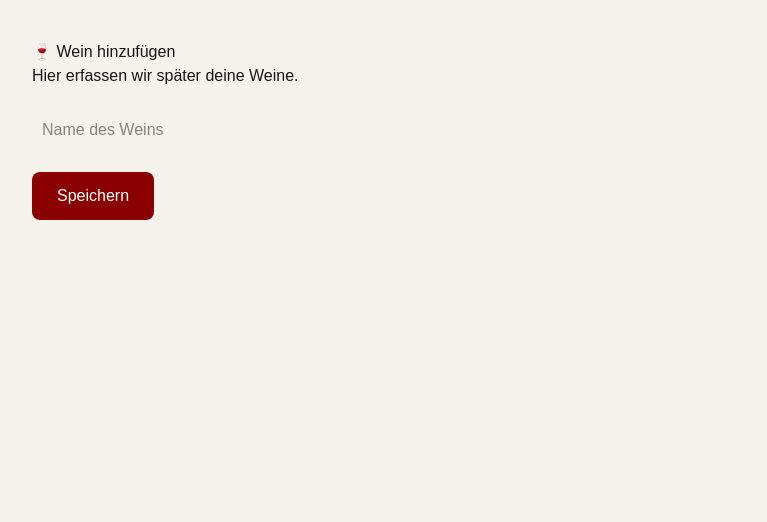
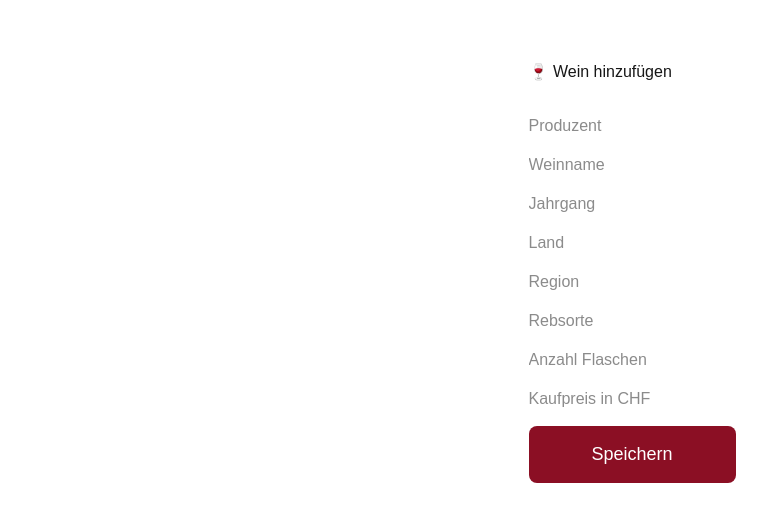
Before and after one commit to maprinz76-ctrl/winecellar-ai, a Next.js app: page /wein-hinzufuegen in a window 1280 px wide. Shown: the top 522 px of the page, without its empty margins (8-775 px from the left). Built offline with nearby package versions, Linux system fonts and the light colour scheme.

Commit message:
Version 0.2 - Weinkeller mit Speicherung

```diff
--- a/app/wein-hinzufuegen/page.tsx
+++ b/app/wein-hinzufuegen/page.tsx
@@ -1,40 +1,138 @@
+"use client";
+import { useState } from "react";
+
   export default function WeinHinzufuegen() {
+    const [produzent, setProduzent] = useState("");
+  const [weinname, setWeinname] = useState("");
+  const [jahrgang, setJahrgang] = useState("");
+  const [land, setLand] = useState("");
+  const [region, setRegion] = useState("");
+  const [rebsorte, setRebsorte] = useState("");
+  const [anzahl, setAnzahl] = useState("");
+  const [preis, setPreis] = useState("");
+  function handleSubmit(event: any) {
+    event.preventDefault();
+
+    if (!produzent.trim() || !weinname.trim()) {
+      alert("Bitte Produzent und Weinname eingeben.");
+      return;
+    }
+
+    const neuerWein = {
+      id: Date.now(),
+      produzent,
+      weinname,
+      jahrgang,
+      land,
+      region,
+      rebsorte,
+      anzahl: Number(anzahl),
+      preis: Number(preis),
+    };
+
+    const gespeicherteWeine = JSON.parse(
+      localStorage.getItem("weine") || "[]"
+    );
+
+    gespeicherteWeine.push(neuerWein);
+
+    localStorage.setItem(
+      "weine",
+      JSON.stringify(gespeicherteWeine)
+    );
+
+    alert(`${produzent} ${weinname} wurde gespeichert.`);
+
+    setProduzent("");
+    setWeinname("");
+    setJahrgang("");
+    setLand("");
+    setRegion("");
+    setRebsorte("");
+    setAnzahl("");
+    setPreis("");
+  }
   return (
     <main
       style={{
-        minHeight: "100vh",
-        backgroundColor: "#f5f1eb",
-        padding: "40px",
+        maxWidth: "600px",
+        margin: "40px auto",
         fontFamily: "Arial",
+        padding: "20px",
       }}
     >
       <h1>🍷 Wein hinzufügen</h1>
 
-      <p>Hier erfassen wir später deine Weine.</p>
+<form
+  onSubmit={handleSubmit}
+  style={{
+    display: "flex",
+    flexDirection: "column",
+    gap: "15px",
+    marginTop: "30px",
+  }}
+>
+        <input
+  placeholder="Produzent"
+  value={produzent}
+  onChange={(e) => setProduzent(e.target.value)}
+/>
+        <input
+  placeholder="Weinname"
+  value={weinname}
+  onChange={(e) => setWeinname(e.target.value)}
+/>
+        <input
+  placeholder="Jahrgang"
+  type="number"
+  value={jahrgang}
+  onChange={(e) => setJahrgang(e.target.value)}
+/>
 
         <input
-        type="text"
-        placeholder="Name des Weins"
-        style={{
-          width: "300px",
-          padding: "10px",
-          marginTop: "20px",
-          display: "block",
-        }}
+  placeholder="Land"
+  value={land}
+  onChange={(e) => setLand(e.target.value)}
+/>
+        <input
+  placeholder="Region"
+  value={region}
+  onChange={(e) => setRegion(e.target.value)}
+/>
+        <input
+  placeholder="Rebsorte"
+  value={rebsorte}
+  onChange={(e) => setRebsorte(e.target.value)}
+/>
+        <input
+  placeholder="Anzahl Flaschen"
+  type="number"
+  value={anzahl}
+  onChange={(e) => setAnzahl(e.target.value)}
+/>
+        <input
+  placeholder="Kaufpreis in CHF"
+  type="number"
+  step="0.05"
+  value={preis}
+  onChange={(e) => setPreis(e.target.value)}
 />
 
 <button
+  type="submit"
   style={{
-          marginTop: "20px",
-          padding: "12px 25px",
-          backgroundColor: "#8B0000",
+            background: "#8b0f24",
             color: "white",
+            padding: "15px",
             border: "none",
             borderRadius: "8px",
+            fontSize: "18px",
+            cursor: "pointer",
           }}
         >
           Speichern
         </button>
+      </form>
     </main>
   );
 }
--- /dev/null
+++ b/app/weinkeller/page.tsx
@@ -0,0 +1,282 @@
+"use client";
+
+import Link from "next/link";
+import { useEffect, useState } from "react";
+
+type Wein = {
+  id: number;
+  produzent: string;
+  weinname: string;
+  jahrgang: string;
+  land: string;
+  region: string;
+  rebsorte: string;
+  anzahl: number;
+  preis: number;
+};
+
+export default function Weinkeller() {
+  const [weine, setWeine] = useState<Wein[]>([]);
+
+  useEffect(() => {
+    const daten = localStorage.getItem("weine");
+
+    if (daten) {
+      setWeine(JSON.parse(daten));
+    }
+  }, []);
+
+  function weinLoeschen(id: number) {
+    const bestaetigt = window.confirm(
+      "Möchtest du diesen Wein wirklich löschen?"
+    );
+
+    if (!bestaetigt) {
+      return;
+    }
+
+    const neueListe = weine.filter((wein) => wein.id !== id);
+
+    setWeine(neueListe);
+    localStorage.setItem("weine", JSON.stringify(neueListe));
+  }
+
+  return (
+    <main
+      style={{
+        minHeight: "100vh",
+        backgroundColor: "#f4f1ec",
+        padding: "30px 20px",
+        fontFamily: "Arial, sans-serif",
+        color: "#231f20",
+      }}
+    >
+      <div
+        style={{
+          width: "100%",
+          maxWidth: "850px",
+          margin: "0 auto",
+        }}
+      >
+        <Link
+          href="/"
+          style={{
+            color: "#7b1026",
+            textDecoration: "none",
+            fontWeight: "bold",
+          }}
+        >
+          ← Zurück zum Dashboard
+        </Link>
+
+        <div style={{ marginTop: "28px", marginBottom: "26px" }}>
+          <p
+            style={{
+              margin: 0,
+              color: "#7b6f68",
+            }}
+          >
+            Deine persönliche Sammlung
+          </p>
+
+          <h1
+            style={{
+              margin: "8px 0 0",
+              fontSize: "36px",
+            }}
+          >
+            🍷 Mein Weinkeller
+          </h1>
+        </div>
+
+        {weine.length === 0 ? (
+          <div
+            style={{
+              backgroundColor: "white",
+              padding: "30px",
+              borderRadius: "16px",
+              textAlign: "center",
+            }}
+          >
+            <p>Es sind noch keine Weine gespeichert.</p>
+
+            <Link
+              href="/wein-hinzufuegen"
+              style={{
+                display: "inline-block",
+                marginTop: "12px",
+                padding: "14px 22px",
+                backgroundColor: "#7b1026",
+                color: "white",
+                textDecoration: "none",
+                borderRadius: "10px",
+                fontWeight: "bold",
+              }}
+            >
+              + Ersten Wein hinzufügen
+            </Link>
+          </div>
+        ) : (
+          <div
+            style={{
+              display: "grid",
+              gap: "18px",
+            }}
+          >
+            {weine.map((wein) => {
+              const gesamtwert = wein.anzahl * wein.preis;
+
+              return (
+                <article
+                  key={wein.id}
+                  style={{
+                    backgroundColor: "white",
+                    padding: "22px",
+                    borderRadius: "16px",
+                    boxShadow: "0 6px 20px rgba(40, 30, 30, 0.08)",
+                  }}
+                >
+                  <div
+                    style={{
+                      display: "flex",
+                      justifyContent: "space-between",
+                      gap: "20px",
+                      alignItems: "flex-start",
+                    }}
+                  >
+                    <div>
+                      <p
+                        style={{
+                          margin: 0,
+                          color: "#7b1026",
+                          fontWeight: "bold",
+                        }}
+                      >
+                        {wein.produzent}
+                      </p>
+
+                      <h2
+                        style={{
+                          margin: "5px 0 10px",
+                          fontSize: "25px",
+                        }}
+                      >
+                        {wein.weinname}
+                      </h2>
+
+                      <p
+                        style={{
+                          margin: 0,
+                          color: "#6e6560",
+                          lineHeight: 1.6,
+                        }}
+                      >
+                        Jahrgang: {wein.jahrgang || "nicht angegeben"}
+                        <br />
+                        Herkunft:{" "}
+                        {[wein.region, wein.land]
+                          .filter(Boolean)
+                          .join(", ") || "nicht angegeben"}
+                        <br />
+                        Rebsorte: {wein.rebsorte || "nicht angegeben"}
+                      </p>
+                    </div>
+
+                    <button
+                      type="button"
+                      onClick={() => weinLoeschen(wein.id)}
+                      style={{
+                        border: "none",
+                        backgroundColor: "#f4e7e9",
+                        color: "#7b1026",
+                        padding: "9px 12px",
+                        borderRadius: "9px",
+                        cursor: "pointer",
+                      }}
+                    >
+                      Löschen
+                    </button>
+                  </div>
+
+                  <div
+                    style={{
+                      display: "grid",
+                      gridTemplateColumns:
+                        "repeat(3, minmax(0, 1fr))",
+                      gap: "12px",
+                      marginTop: "20px",
+                    }}
+                  >
+                    <InfoBox
+                      title="Flaschen"
+                      value={String(wein.anzahl)}
+                    />
+
+                    <InfoBox
+                      title="Preis pro Flasche"
+                      value={`CHF ${wein.preis.toFixed(2)}`}
+                    />
+
+                    <InfoBox
+                      title="Gesamtwert"
+                      value={`CHF ${gesamtwert.toFixed(2)}`}
+                    />
+                  </div>
+                </article>
+              );
+            })}
+          </div>
+        )}
+
+        {weine.length > 0 && (
+          <Link
+            href="/wein-hinzufuegen"
+            style={{
+              display: "block",
+              marginTop: "26px",
+              padding: "16px",
+              backgroundColor: "#7b1026",
+              color: "white",
+              textAlign: "center",
+              textDecoration: "none",
+              borderRadius: "12px",
+              fontWeight: "bold",
+            }}
+          >
+            + Weiteren Wein hinzufügen
+          </Link>
+        )}
+      </div>
+    </main>
+  );
+}
+
+function InfoBox({
+  title,
+  value,
+}: {
+  title: string;
+  value: string;
+}) {
+  return (
+    <div
+      style={{
+        backgroundColor: "#f6f2ec",
+        padding: "14px",
+        borderRadius: "10px",
+      }}
+    >
+      <p
+        style={{
+          margin: "0 0 6px",
+          color: "#7b6f68",
+          fontSize: "13px",
+        }}
+      >
+        {title}
+      </p>
+
+      <strong>{value}</strong>
+    </div>
+  );
+}
```
Lines whose indentation alone changed are shown as unchanged.
